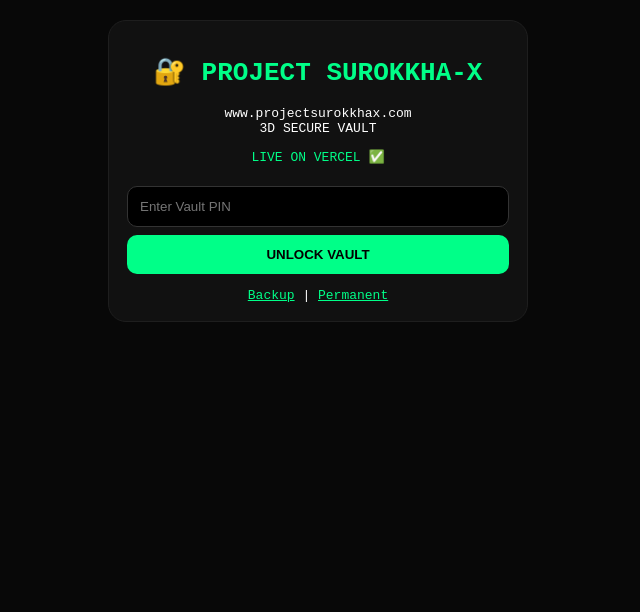
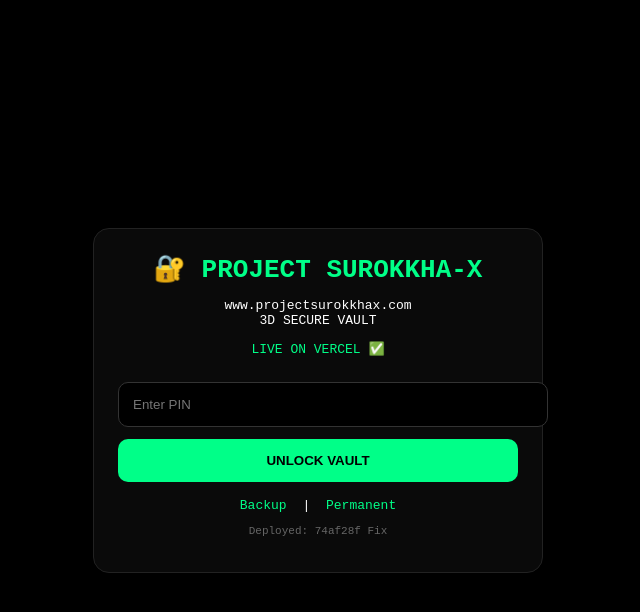
Before and after one commit to mdsydujjaman/projectsurokkha-x, a website: page index.html in a window 1280 px wide. Shown: the whole page, without its empty margins (322-962 px from the left). Drawn offline with Linux system fonts and the light colour scheme.

Commit message:
FINAL FIX - pure static no vercel.json

```diff
--- a/index.html
+++ b/index.html
@@ -1,22 +1,27 @@
 <!DOCTYPE html>
-<html><head><meta charset="UTF-8"><meta name="viewport" content="width=device-width,initial-scale=1">
-<title>PROJECT SUROKKHA-X - www.projectsurokkhax.com</title>
+<html>
+<head>
+<meta charset="UTF-8">
+<meta name="viewport" content="width=device-width,initial-scale=1">
+<title>PROJECT SUROKKHA-X</title>
 <style>
-*{box-sizing:border-box}body{margin:0;background:#080808;color:#fff;font-family:monospace;display:flex;flex-direction:column;align-items:center;padding:20px}
-.vault{width:100%;max-width:420px;background:#111;border:1px solid #1e1e1e;border-radius:18px;padding:18px;text-align:center}
-h1{color:#00ff88}input{width:100%;padding:12px;margin:8px 0;border-radius:10px;border:1px solid #333;background:#000;color:#fff}
-button{width:100%;padding:12px;background:#00ff88;color:#000;font-weight:bold;border:none;border-radius:10px;cursor:pointer}
-a{color:#00ff88}
-</style></head><body>
-<div class="vault">
+body{margin:0;background:#000;color:#fff;font-family:monospace;display:flex;justify-content:center;align-items:center;min-height:100vh}
+.box{border:1px solid #222;background:#0a0a0a;padding:24px;border-radius:16px;width:92%;max-width:400px;text-align:center}
+h1{color:#00ff88;margin:0 0 8px}
+input{width:100%;padding:14px;margin:12px 0;border-radius:10px;border:1px solid #333;background:#000;color:#fff}
+button{width:100%;padding:14px;background:#00ff88;color:#000;font-weight:900;border:none;border-radius:10px}
+a{color:#00ff88;text-decoration:none;margin:0 8px}
+</style>
+</head>
+<body>
+<div class="box">
 <h1>🔐 PROJECT SUROKKHA-X</h1>
 <p>www.projectsurokkhax.com<br>3D SECURE VAULT</p>
 <p style="color:#00ff88">LIVE ON VERCEL ✅</p>
-<input id="pin" type="password" placeholder="Enter Vault PIN">
-<button onclick="if(document.getElementById('pin').value){localStorage.setItem('vault','open');location.href='/backup/'}else{alert('PIN দাও!')}">UNLOCK VAULT</button>
-<div style="margin-top:14px"><a href="/backup/">Backup</a> | <a href="/permanent/">Permanent</a></div>
+<input id="pin" placeholder="Enter PIN" type="password">
+<button onclick="let v=document.getElementById('pin').value;if(!v){alert('PIN দাও');return}localStorage.setItem('psx','1');alert('Vault Unlocked!');location.href='/backup/'">UNLOCK VAULT</button>
+<div style="margin-top:16px"><a href="/backup/">Backup</a> | <a href="/permanent/">Permanent</a></div>
+<p style="font-size:11px;color:#666;margin-top:12px">Deployed: 74af28f Fix</p>
 </div>
-<script>
-if(localStorage.getItem('vault')==='open'){document.body.innerHTML='<h1>✅ Vault Unlocked</h1><p><a href=/backup/>Go to Backup</a></p><p><a href=/permanent/>Go to Permanent</a></p>'}
-</script>
-</body></html>
+</body>
+</html>
```
Also changed, not shown: vercel.json (deleted).
